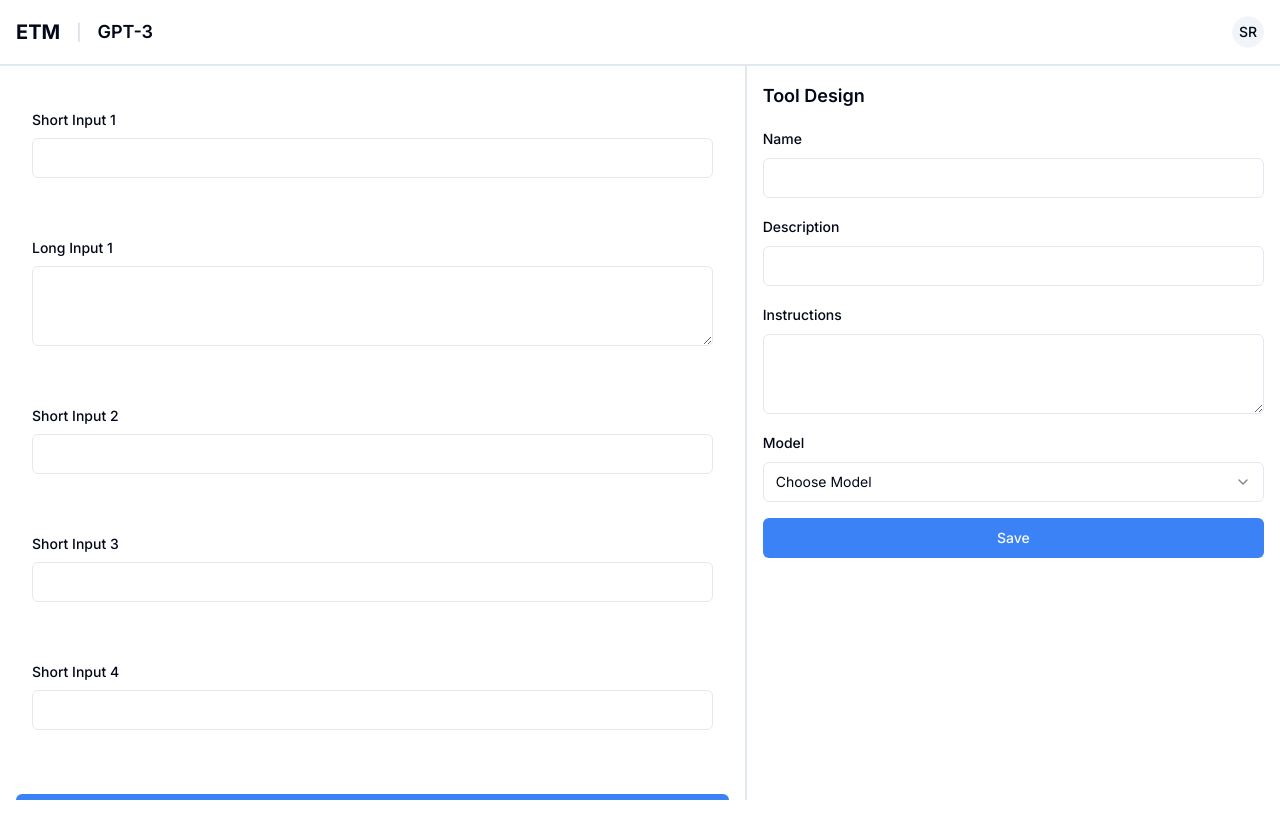
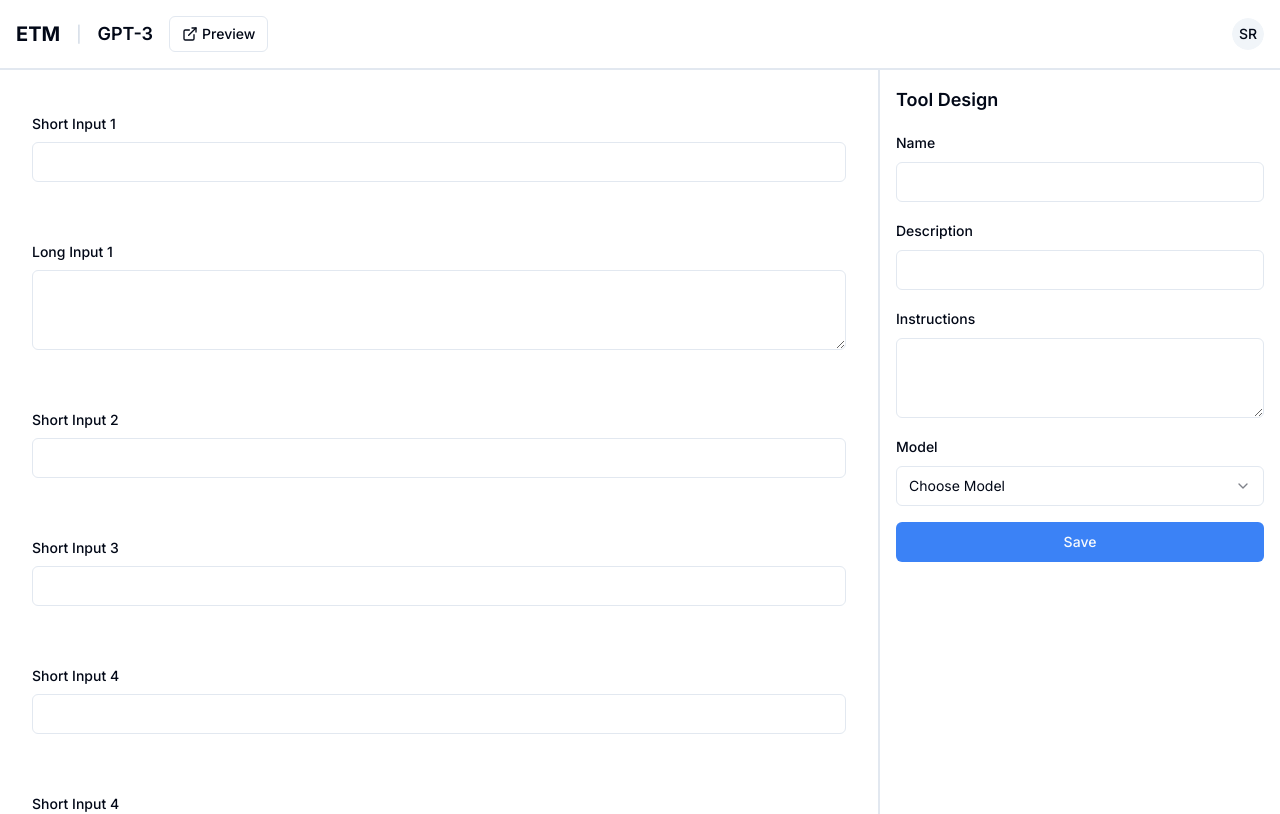
Before and after one commit to 13point5/ed-tool-maker, a Next.js app: page /tool/1 in a window 1280 px wide. Shown: the top 814 px of the page. Built offline with nearby package versions, Linux system fonts and the light colour scheme.

Commit message:
gotta move to backend

```diff
--- a/app/page.tsx
+++ b/app/page.tsx
@@ -77,7 +77,7 @@ export default function Home() {
   };
 
   return (
-    <main className="w-screen h-screen flex flex-col">
+    <main className="w-screen min-h-screen flex flex-col">
       <Header />
 
       <div className="space-y-4 p-4">
--- a/app/tool/[id]/page.tsx
+++ b/app/tool/[id]/page.tsx
@@ -76,10 +76,11 @@ export default function Home() {
   };
 
   return (
-    <main className="w-screen h-screen grid grid-cols-12">
+    <main className="w-screen min-h-screen flex flex-col">
       <Header />
 
-      <div className="col-start-1 col-end-8 overflow-auto flex flex-col gap-8 items-center border-r-2 p-4">
+      <div className="grow flex gap-0">
+        <div className="grow flex flex-col gap-8 items-center border-r-2 p-4">
           <div className="flex flex-col gap-0 grow w-full">
             <DndContext
               sensors={sensors}
@@ -106,7 +107,7 @@ export default function Home() {
           <Button className="w-full bg-blue-500 hover:bg-blue-700">Test</Button>
         </div>
 
-      <div className="col-start-8 col-end-13 overflow-auto flex flex-col gap-4 p-4 w-full">
+        <div className="flex flex-col gap-4 p-4 min-w-[400px]">
           <h4 className="text-lg font-semibold">Tool Design</h4>
 
           <div className="space-y-2">
@@ -144,6 +145,7 @@ export default function Home() {
             Save
           </Button>
         </div>
+      </div>
     </main>
   );
 }
--- a/components/Header.tsx
+++ b/components/Header.tsx
@@ -1,4 +1,6 @@
 import { UserMenu } from "@/components/UserMenu";
+import { Button } from "@/components/ui/button";
+import { ExternalLinkIcon } from "lucide-react";
 import Link from "next/link";
 import { useParams, usePathname, useRouter } from "next/navigation";
 
@@ -9,7 +11,7 @@ export default function Header() {
   const showToolTitle = pathname.includes("tool") && Boolean(params.id);
 
   return (
-    <div className="col-span-full border-b-2 p-4 flex gap-4 items-center justify-between w-full h-fit">
+    <div className="border-b-2 p-4 flex gap-4 items-center justify-between w-full h-fit">
       <div className="flex gap-4 items-center">
         <Link href="/">
           <h2 className="text-xl font-bold">ETM</h2>
@@ -20,6 +22,10 @@ export default function Header() {
             <div className="text-slate-300">|</div>
 
             <h3 className="text-lg font-semibold">GPT-3</h3>
+
+            <Button size="sm" variant="outline" className="">
+              <ExternalLinkIcon className="w-4 h-4 mr-1" /> Preview
+            </Button>
           </>
         )}
       </div>
--- a/lib/blocksStore.ts
+++ b/lib/blocksStore.ts
@@ -20,7 +20,7 @@ type BlocksState = {
 };
 
 const initialState: BlocksState = {
-  ids: ["1", "2", "3", "4", "5"],
+  ids: ["1", "2", "3", "4", "5", "6"],
   entities: {
     "1": {
       id: "1",
@@ -44,6 +44,11 @@ const initialState: BlocksState = {
     },
     "5": {
       id: "5",
+      type: BlockType.shortText,
+      label: "Short Input 4",
+    },
+    "6": {
+      id: "6",
       type: BlockType.shortText,
       label: "Short Input 4",
     },
```
Lines whose indentation alone changed are shown as unchanged.
